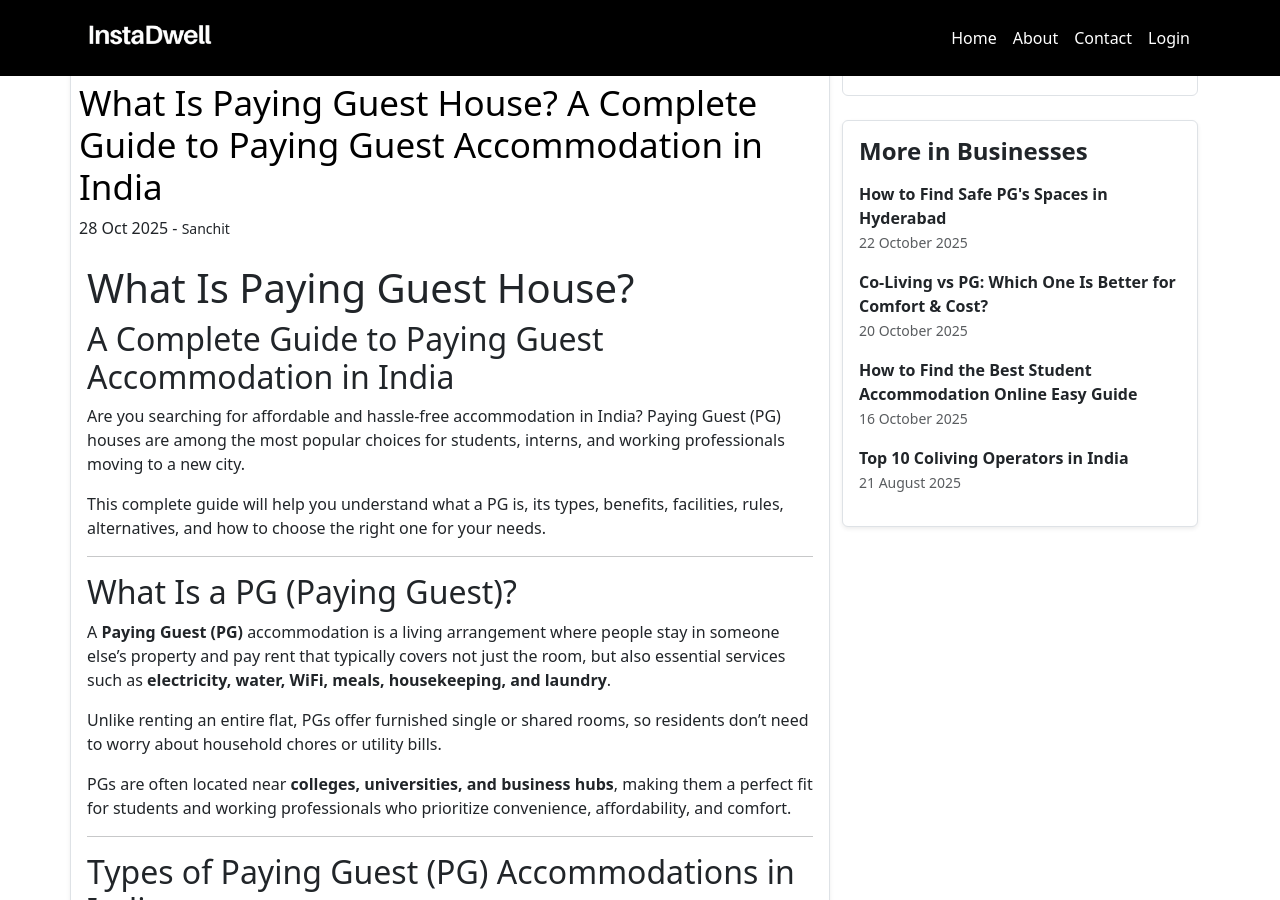
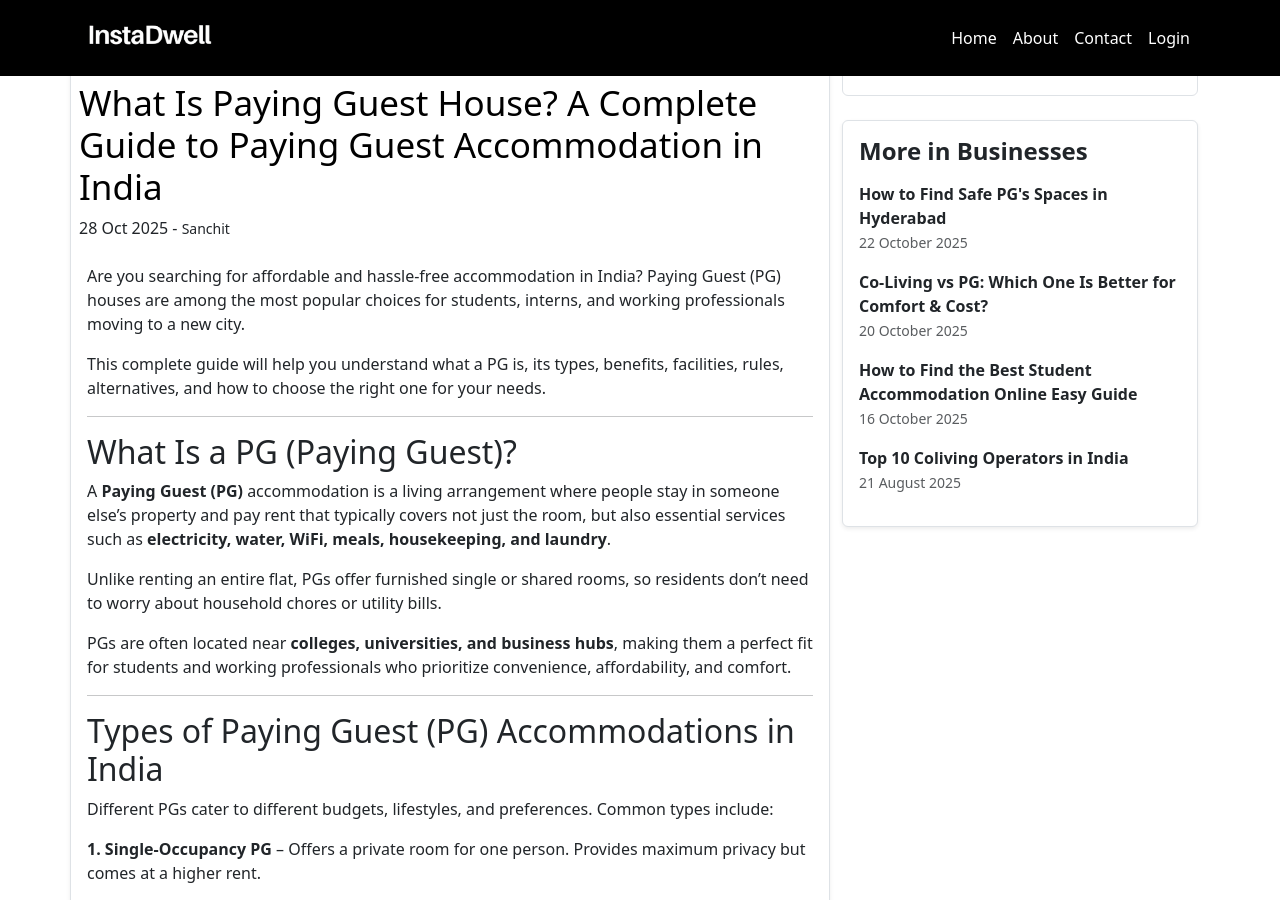
Before and after one commit to instadw/instadwell-blog, a Jekyll site: the page built from _posts/2025-10-28-what-is-paying-guest-house-a-complete-guide-to-paying-guest-accommodation-in-india.md, in a window 1280 px wide and 900 px high, scrolled down 435 px. Built offline with Jekyll 4.4.1, drawn with Linux system fonts in a browser that asks for light colours.

Commit message:
Update 2025-10-28-what-is-paying-guest-house-a-complete-guide-to-paying-guest-accommodation-in-india.md

```diff
--- a/_posts/2025-10-28-what-is-paying-guest-house-a-complete-guide-to-paying-guest-accommodation-in-india.md
+++ b/_posts/2025-10-28-what-is-paying-guest-house-a-complete-guide-to-paying-guest-accommodation-in-india.md
@@ -8,10 +8,6 @@ author: Sanchit
 category: Businesses
 date: 2025-10-28T09:14:00.000+05:30
 ---
-
-# What Is Paying Guest House?
-
-## A Complete Guide to Paying Guest Accommodation in India
 
 Are you searching for affordable and hassle-free accommodation in India? Paying Guest (PG) houses are among the most popular choices for students, interns, and working professionals moving to a new city.
 
```
